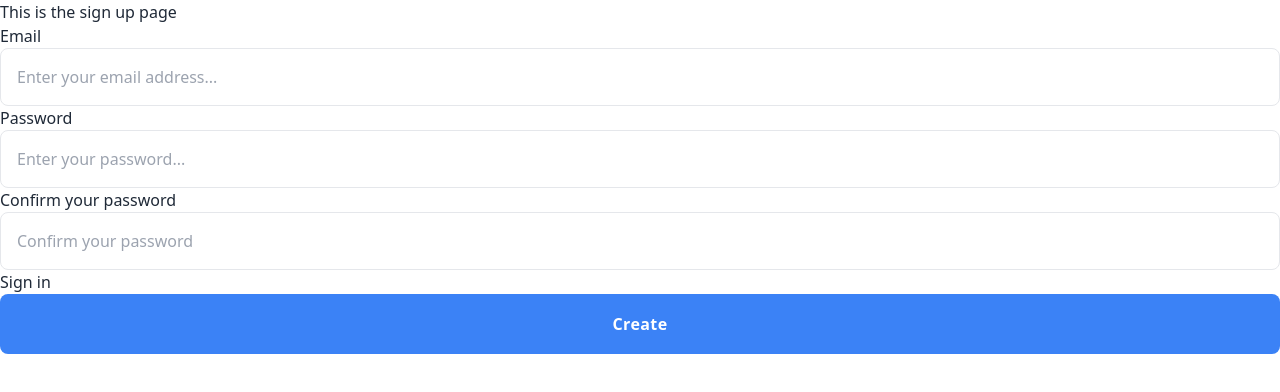
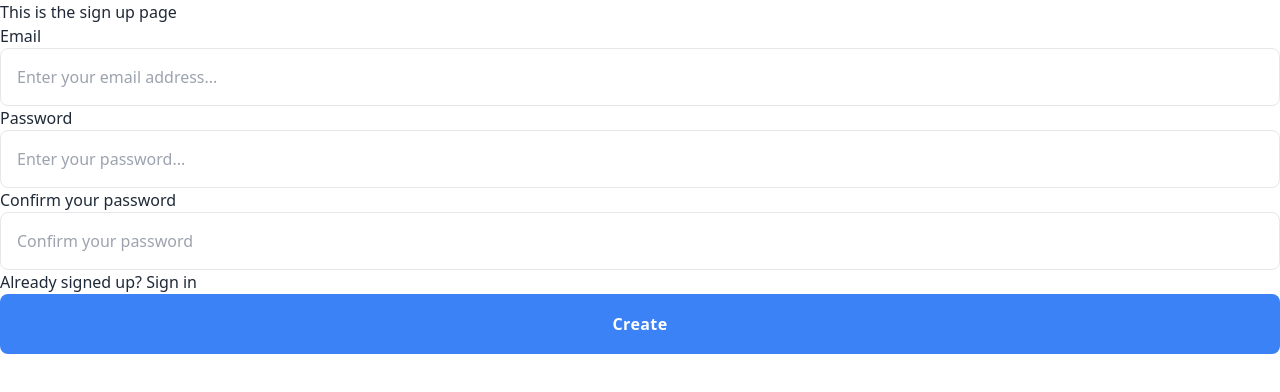
Before and after one commit to thanhhafmcvn/fake-authentication, a React (Vite) app: page /fake-authentication/signup in a window 1280 px wide. Shown: the top 392 px of the page. Built offline with nearby package versions, Linux system fonts and the light colour scheme.

Commit message:
Changed sign in label

```diff
--- a/src/pages/SignUp.jsx
+++ b/src/pages/SignUp.jsx
@@ -49,7 +49,7 @@ const SignUp = () => {
           onChange={(e) => setConfirmPassword(e.target.value)}
         />
       </div>
-      <h4 onClick={(() => navigate('/fake-authentication/signin'))}>Sign in</h4>
+      <h4 onClick={(() => navigate('/fake-authentication/signin'))}>Already signed up? Sign in</h4>
       <button
         onClick={(e) => handleCreateAccount(e)}
         className="inline-flex w-full items-center justify-center px-8 py-4 font-sans font-semibold tracking-wide text-white bg-blue-500 rounded-lg h-[60px]"
```
